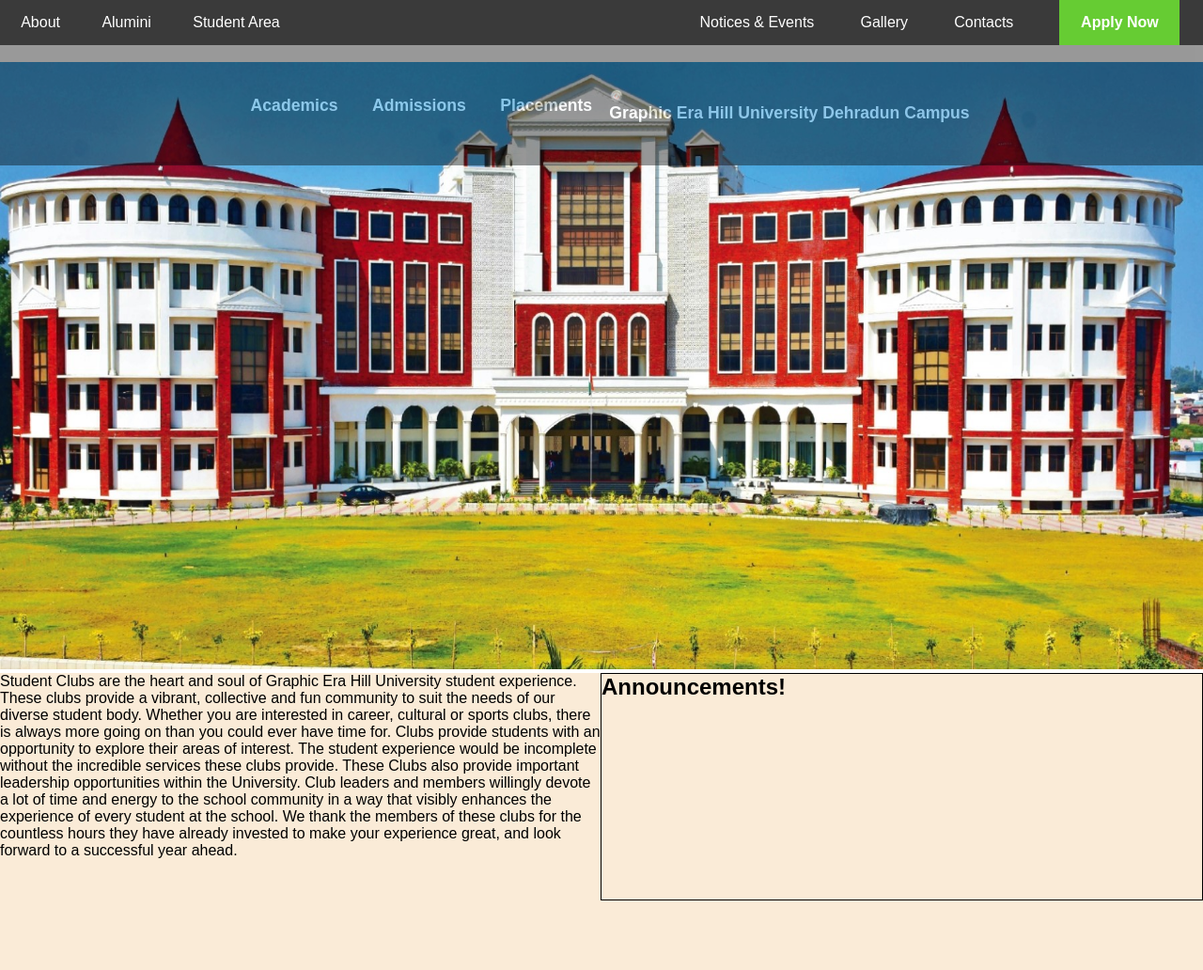
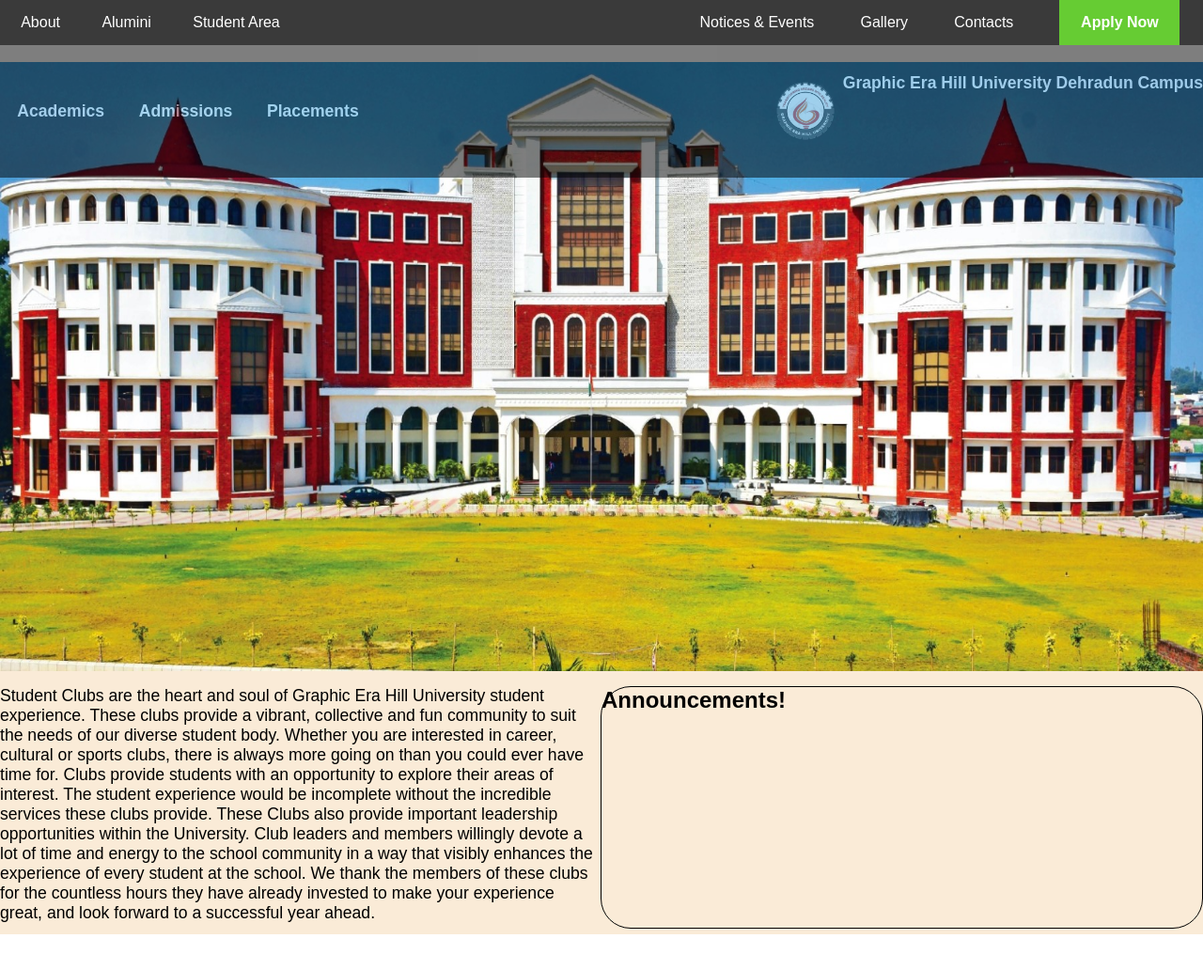
Before and after one commit to aringhanshala/GEHU_Student_Clubs, a plain HTML site: page index.html in a window 1280 px wide. Shown: the whole page at 94% size. After the commit the page ends 994 px from the top, so only its background shows below. Drawn offline with Linux system fonts and the light colour scheme.

Commit message:
Update style.css

```diff
--- a/style.css
+++ b/style.css
@@ -7,7 +7,7 @@
 
 /* Header */
 .hero{
-    height:40.4rem;
+    height:40.5rem;
     width:100%;
 }
 
@@ -47,16 +47,17 @@
     font-weight: 600;
 }
 
+
 .navbar{
     width:100%;
-    height: 8rem;
+    height: 8em;
     background-color: black;
-    opacity: 40%;
+    opacity: 50%;
     z-index: 1;
-    position: absolute;
-    top:3rem;
+    position:absolute;
+    top: 3rem;
     display:flex;
-    justify-content: center;
+    justify-content: space-between;
     align-items: center;
     color:white;
     font-weight: 700;
@@ -64,6 +65,7 @@
 }
 
 .navbar-1{
+    opacity: 100%;
     display:flex;
     justify-content:space-around;
     width:25rem;
@@ -78,26 +80,48 @@
 }
 
 .gehu_logo{
-    width:1rem;
-    height:1rem;
+    width:5rem;
+    height:5rem;
 }
+
+.gehu{
+    display:flex;
+}
+
+.sc{
+    z-index: 1;
+    position: absolute;
+    bottom:2.5rem;
+    left:1.5rem;
+    font-size: 3rem;
+}
+
 
 /* Main */
 .menu{
     width:100%;
-    height:20rem;
+    height:17.5rem;
     display:flex;
     justify-content: space-around;
     background-color: antiquewhite;
+    margin-top: -0.25rem;
 }
 
 .description{
     width:40rem;
     height:15rem;
+    font-size: 1.1rem;
+    margin-top: 1rem;
 }
 
 .announcement{
     width:40rem;
-    height:15rem;
+    height:16rem;
     border: 1px solid black;
+    border-radius: 2rem;
+    margin-top: 1rem;
 }
+
+.heading{
+    text-align: center;
+}
```
